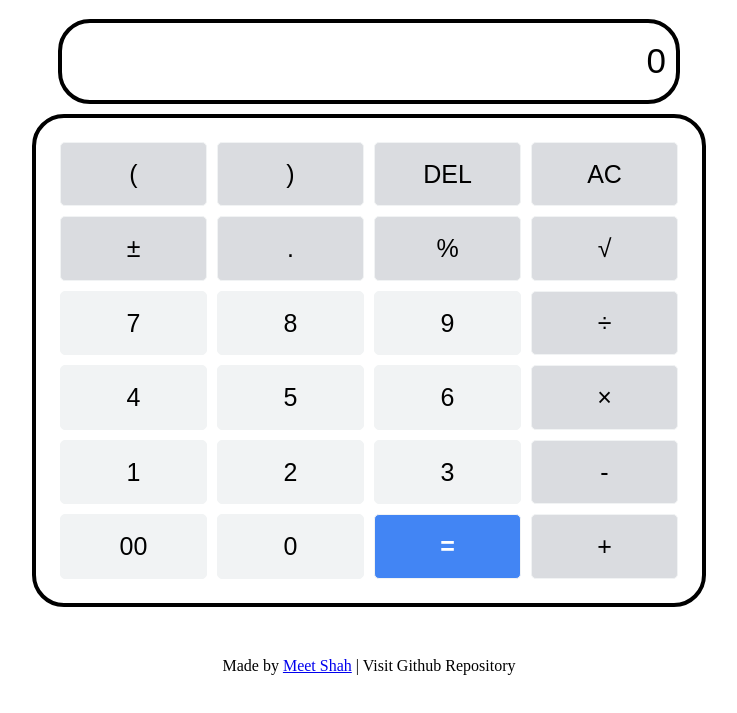
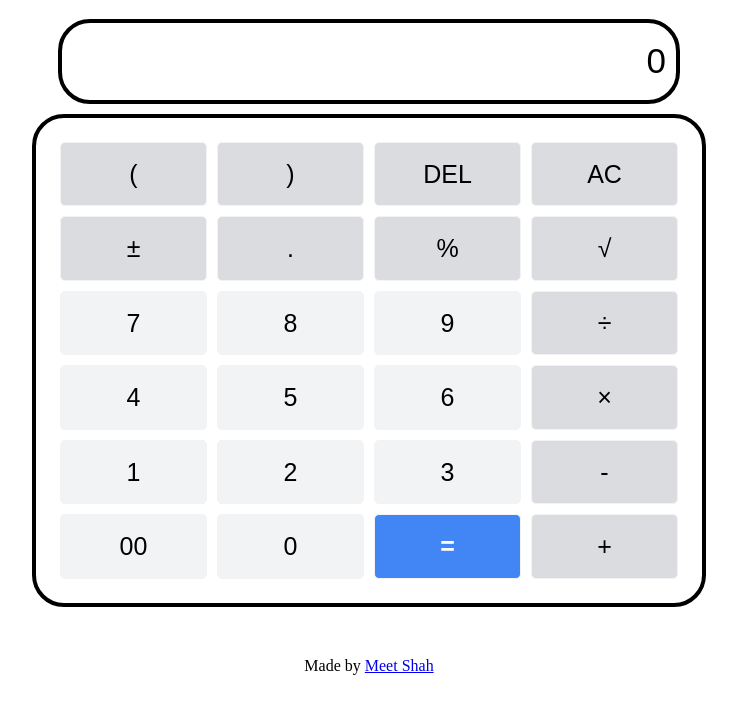
Before and after one commit to Meetpidev/Micro_IT_Calculator_Project, a plain HTML site: page index.html in a window 1280 px wide. Shown: the part 61-774 px from the top of the page, without its empty margins (271-1008 px from the left). Drawn offline with Linux system fonts and the light colour scheme.

Commit message:
Update index.html

```diff
--- a/index.html
+++ b/index.html
@@ -58,8 +58,7 @@
             </tr>
         </table>
 
-        <p id="footer">Made by <a href="https://www.linkedin.com/in/meet-shah-0384891a7/">Meet Shah</a> | Visit
-            Github Repository</p>
+        <p id="footer">Made by <a href="https://www.linkedin.com/in/meet-shah-0384891a7/">Meet Shah</a></p>
 
     </div>
 
```
